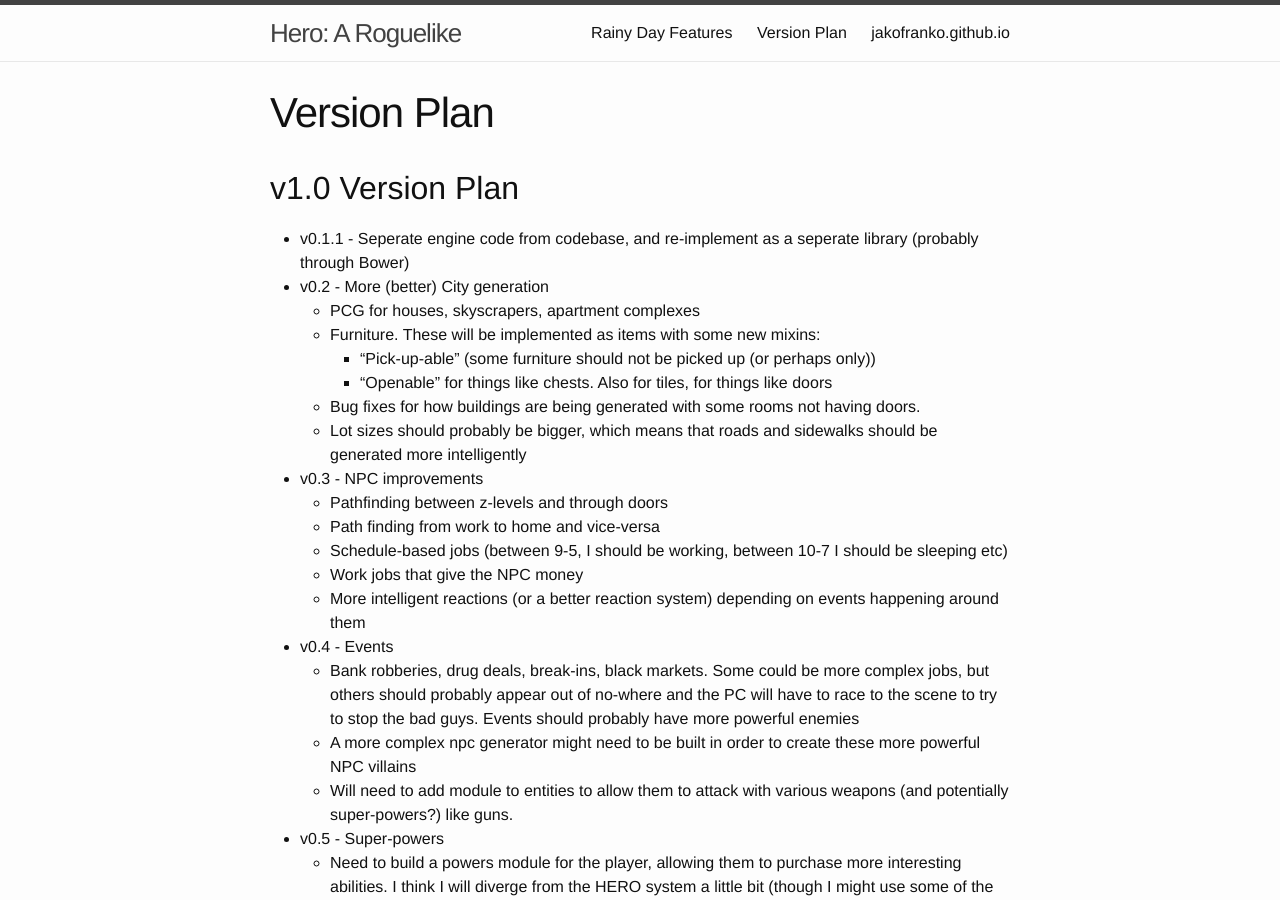
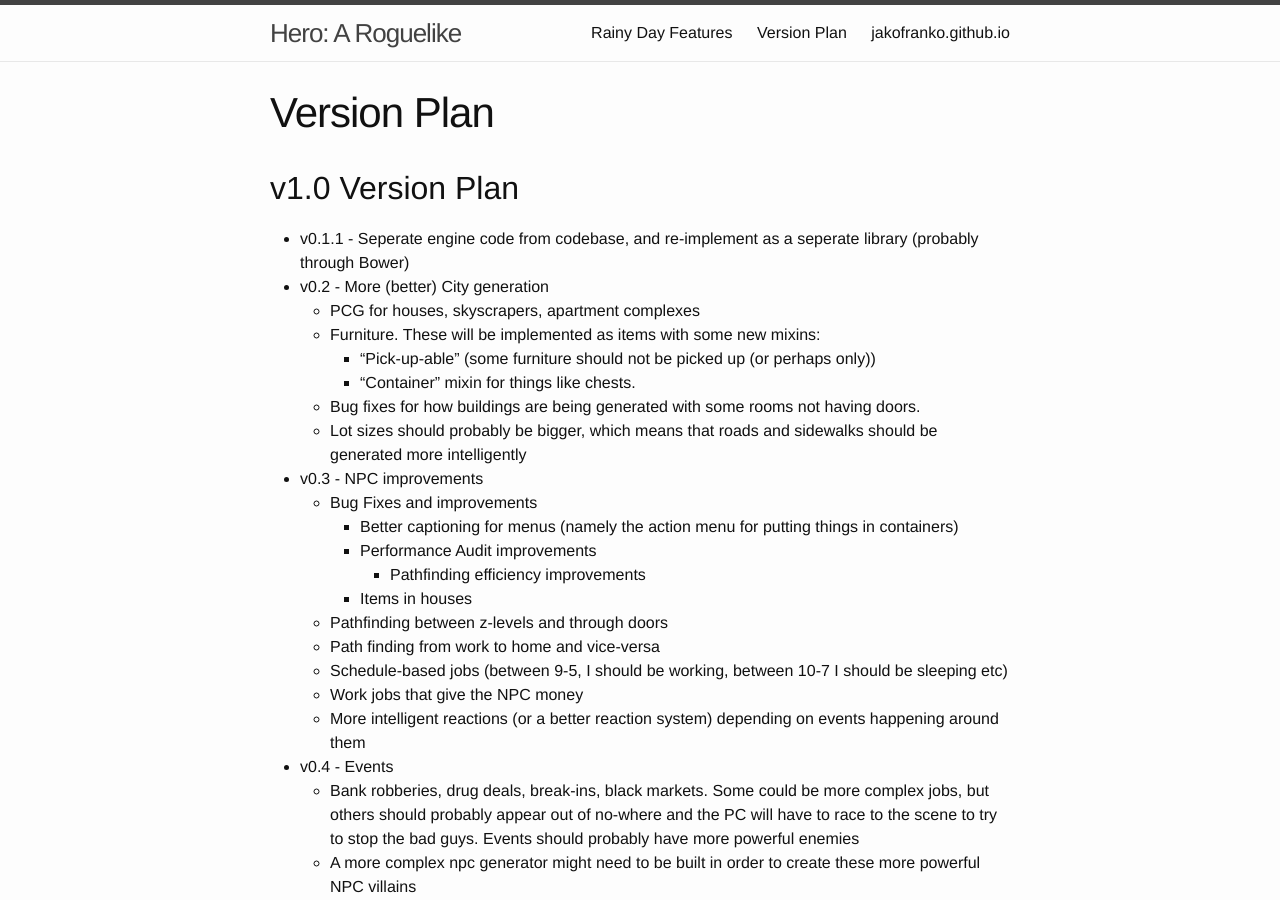
Before and after one commit to jakofranko/hero, a Jekyll site: the page built from version-plan.md, in a window 1280 px wide and 900 px high. Built offline with Jekyll 4.4.1, drawn with Linux system fonts in a browser that asks for light colours.

Commit message:
New post, updated rainy day features and version plan

```diff
--- a/version-plan.md
+++ b/version-plan.md
@@ -10,10 +10,15 @@ layout: page
   * PCG for houses, skyscrapers, apartment complexes
   * Furniture. These will be implemented as items with some new mixins:
   	* "Pick-up-able" (some furniture should not be picked up (or perhaps only))
-  	* "Openable" for things like chests. Also for tiles, for things like doors
+  	* "Container" mixin for things like chests.
   * Bug fixes for how buildings are being generated with some rooms not having doors.
   * Lot sizes should probably be bigger, which means that roads and sidewalks should be generated more intelligently
 * v0.3 - NPC improvements
+  * Bug Fixes and improvements
+    * Better captioning for menus (namely the action menu for putting things in containers)
+    * Performance Audit improvements
+      * Pathfinding efficiency improvements
+    * Items in houses
   * Pathfinding between z-levels and through doors
   * Path finding from work to home and vice-versa
   * Schedule-based jobs (between 9-5, I should be working, between 10-7 I should be sleeping etc)
```
Also changed, not shown: _posts/2017-01-06-v2-pushed.md (added, +15 -0 lines), rainy-day-features.md (+2 -0 lines).
